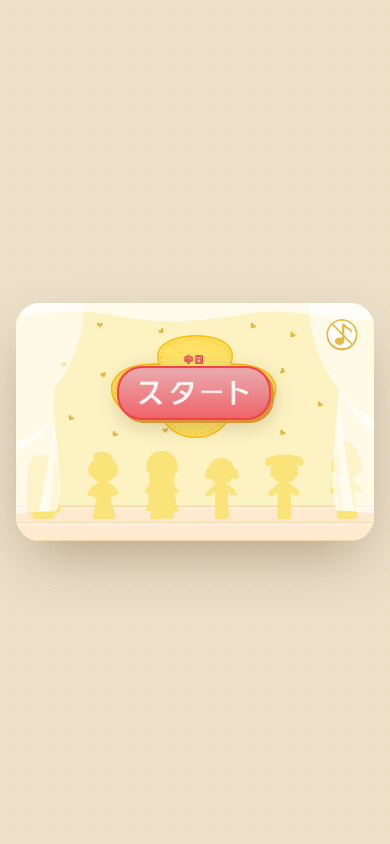
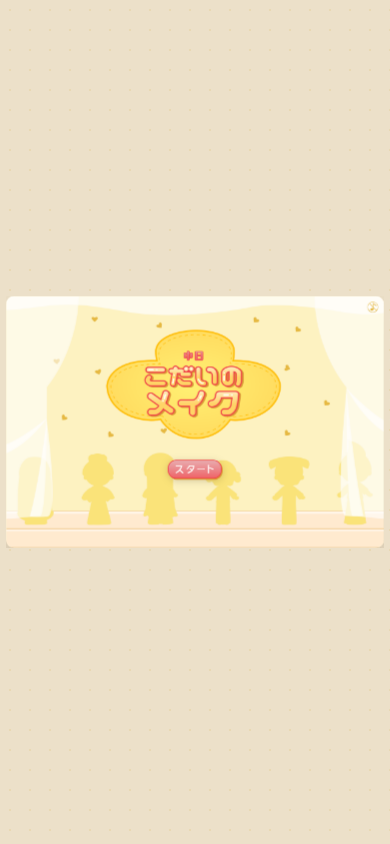
Before and after one commit to x857130765-web/-, a React (Vite) app: page / in a window 390 px wide. Built offline with nearby package versions, Linux system fonts and the light colour scheme; a web font is replaced by a local one.

Commit message:
feat(ui): implement responsive scaling and end-game flow
- Add dynamic window resizing and scaling for better mobile support
- Add a 3-second delay timer for the "おしまい" button in the markings tab
- Update document title

```diff
--- a/index.html
+++ b/index.html
@@ -3,7 +3,7 @@
   <head>
     <meta charset="UTF-8" />
     <meta name="viewport" content="width=device-width, initial-scale=1.0" />
-    <title>make up game</title>
+    <title>My Google AI Studio App</title>
   </head>
   <body>
     <div id="root"></div>
--- a/src/App.tsx
+++ b/src/App.tsx
@@ -140,19 +140,63 @@ export default function App() {
     setActiveBuildTab(undefined);
   };
 
+  const [dimensions, setDimensions] = useState({
+    width: typeof window !== 'undefined' ? window.innerWidth : 1080,
+    height: typeof window !== 'undefined' ? window.innerHeight : 720,
+  });
+
+  useEffect(() => {
+    const handleResize = () => {
+      setDimensions({
+        width: window.innerWidth,
+        height: window.innerHeight,
+      });
+    };
+    window.addEventListener('resize', handleResize);
+    // Force call immediately
+    handleResize();
+    return () => window.removeEventListener('resize', handleResize);
+  }, []);
+
+  const targetWidth = 1080;
+  const targetHeight = 720;
+
+  // Use slightly less padding on mobile to optimize screen area
+  const padding = dimensions.width < 640 ? 12 : 32;
+  const availableWidth = Math.max(200, dimensions.width - padding);
+  const availableHeight = Math.max(200, dimensions.height - padding);
+
+  let scale = Math.min(availableWidth / targetWidth, availableHeight / targetHeight);
+  // Cap upscale to 1.3 to avoid oversized containers
+  if (scale > 1) {
+    scale = Math.min(scale, 1.3);
+  }
+
   return (
-    <div className="min-h-screen bg-[#ece0c9] flex items-center justify-center p-4 overflow-x-hidden font-sans select-none antialiased">
+    <div className="min-h-screen bg-[#ece0c9] flex items-center justify-center p-2 sm:p-4 overflow-hidden font-sans select-none antialiased">
       {/* Background silk grain texture overlay */}
       <div className="fixed inset-0 pointer-events-none opacity-20 mix-blend-color-burn bg-[radial-gradient(#8f7253_1px,transparent_1px)] [background-size:20px_20px]" />
 
+      {/* Responsive Viewport Wrapper that locks aspect ratio flow space precisely in the DOM */}
+      <div
+        className="flex items-center justify-center overflow-hidden flex-shrink-0"
+        style={{
+          width: `${targetWidth * scale}px`,
+          height: `${targetHeight * scale}px`,
+          transition: 'width 0.15s ease-out, height 0.15s ease-out',
+        }}
+        id="responsive-scaled-viewport"
+      >
         {/* Main Classical Cabinet Container representing the dress up game console */}
         <motion.div
-        className="w-full max-w-[1080px] aspect-[3/2] bg-[#f5ebd2] rounded-3xl overflow-hidden relative shadow-2xl"
+          className="w-[1080px] h-[720px] bg-[#f5ebd2] rounded-3xl overflow-hidden relative shadow-2xl flex-shrink-0"
           style={{
-          boxShadow: '0 25px 60px -15px rgba(100, 75, 45, 0.45)'
+            boxShadow: '0 25px 60px -15px rgba(100, 75, 45, 0.45)',
+            transform: `scale(${scale})`,
+            transformOrigin: 'center center',
           }}
-        initial={{ opacity: 0, scale: 0.98 }}
-        animate={{ opacity: 1, scale: 1 }}
+          initial={{ opacity: 0, scale: scale * 0.98 }}
+          animate={{ opacity: 1, scale: scale }}
           transition={{ duration: 0.4 }}
           id="classical-game-display-cabinet"
         >
@@ -231,15 +275,23 @@ export default function App() {
           </AnimatePresence>
 
         </motion.div>
+      </div>
 
       {/* Global Background Music Outchain Song Player */}
       <audio
         id="global-bg-music"
         src="https://music.163.com/song/media/outer/url?id=1849304699.mp3"
         loop
-        autoPlay
         style={{ display: 'none', position: 'absolute', width: 0, height: 0, opacity: 0 }}
       />
+      {!isMuted && (
+        <iframe
+          id="global-bg-music-iframe"
+          title="NetEase Outchain BGM"
+          src="https://music.163.com/outchain/player?type=2&id=1849304699&auto=1&height=66"
+          style={{ display: 'none', position: 'absolute', width: 0, height: 0, opacity: 0, pointerEvents: 'none' }}
+        />
+      )}
     </div>
   );
 }
--- a/src/components/BuildPhaseView.tsx
+++ b/src/components/BuildPhaseView.tsx
@@ -50,6 +50,7 @@ export const BuildPhaseView: React.FC<BuildPhaseViewProps> = ({
   const currentTabs = phase === 'face_build' ? faceTabs : overallTabs;
   const [activeTab, setActiveTab] = useState<string>(initialTab || currentTabs[0]);
   const [showHintPage, setShowHintPage] = useState<boolean>(false);
+  const [showEndButton, setShowEndButton] = useState<boolean>(false);
 
   // States for button image fallbacks
   const [homeImgFailed, setHomeImgFailed] = useState<boolean>(false);
@@ -72,6 +73,19 @@ export const BuildPhaseView: React.FC<BuildPhaseViewProps> = ({
   useEffect(() => {
     setActiveTab(initialTab || currentTabs[0]);
   }, [phase, initialTab]);
+
+  // Delayed timer for showing "おしまい" button in markings tab (3 seconds duration)
+  useEffect(() => {
+    if (phase === 'overall_build' && activeTab === 'markings') {
+      setShowEndButton(false);
+      const timer = setTimeout(() => {
+        setShowEndButton(true);
+      }, 3000);
+      return () => clearTimeout(timer);
+    } else {
+      setShowEndButton(false);
+    }
+  }, [phase, activeTab]);
 
   // Dynamic focus/zoom calculation for the face customizer step and full costume step
   const getDynamicPreviewTransform = () => {
@@ -507,10 +521,10 @@ export const BuildPhaseView: React.FC<BuildPhaseViewProps> = ({
       {/* 3. RIGHT SIDE: DETAILED FOLDER DRESSING BOARD (Pink Cabinet Style) */}
       <div className="h-[97%] w-[55%] pr-[72px] mt-1 flex flex-col relative transition-all duration-300" id="folder-note-board">
         {/* Cabinet custom top-rim pink header panel */}
-        <div className={`h-[46px] rounded-t-2xl flex items-end relative z-10 select-none shadow ${
+        <div className={`h-[46px] rounded-t-2xl flex items-end relative z-10 select-none shadow justify-between px-1.5 ${
           phase === 'overall_build'
-            ? 'justify-between px-1.5 bg-[#e3bc6a] border-t-4 border-x-4 border-[#ca9d54]'
-            : 'justify-start px-4 space-x-2.5 bg-[#fca5a5] border-t-4 border-x-4 border-rose-300'
+            ? 'bg-[#e3bc6a] border-t-4 border-x-4 border-[#ca9d54]'
+            : 'bg-[#fca5a5] border-t-4 border-x-4 border-rose-300'
         }`}>
           {currentTabs.map((tab) => {
             const isSelected = activeTab === tab;
@@ -527,7 +541,7 @@ export const BuildPhaseView: React.FC<BuildPhaseViewProps> = ({
                       ? 'bg-[#daab45]/60 hover:bg-[#daab45]/80 text-[#543003] border-transparent translate-y-[7px] h-[33px]'
                       : 'bg-[#ffa6a6]/40 hover:bg-[#ffa6a6]/60 text-white border-transparent translate-y-[4px] h-[33px]'
                 }`}
-                style={phase === 'overall_build' ? { flex: 1, margin: '0 4px' } : { width: '84px' }}
+                style={{ flex: 1, margin: '0 4px' }}
               >
                 <div className="flex flex-col items-center justify-center">
                   {renderTabIcon(tab, isSelected)}
@@ -558,10 +572,10 @@ export const BuildPhaseView: React.FC<BuildPhaseViewProps> = ({
             className="flex-1 overflow-y-auto pr-1 select-none custom-scrollbar z-10 scroll-smooth"
             id="components-grid-container"
             style={
-              activeTab === 'brows' ? { maxHeight: '316px', scrollBehavior: 'smooth' } :
-              activeTab === 'hair' ? { maxHeight: '326px', scrollBehavior: 'smooth' } :
-              activeTab === 'clothing' ? { maxHeight: '410px', scrollBehavior: 'smooth' } :
-              activeTab === 'markings' ? { maxHeight: '326px', scrollBehavior: 'smooth' } : { scrollBehavior: 'smooth' }
+              activeTab === 'brows' ? { maxHeight: '396px', scrollBehavior: 'smooth' } :
+              activeTab === 'hair' ? { maxHeight: '406px', scrollBehavior: 'smooth' } :
+              activeTab === 'clothing' ? { maxHeight: '490px', scrollBehavior: 'smooth' } :
+              activeTab === 'markings' ? { maxHeight: '406px', scrollBehavior: 'smooth' } : { maxHeight: '396px', scrollBehavior: 'smooth' }
             }
           >
             {activeTab === 'hair' ? (
@@ -576,7 +590,7 @@ export const BuildPhaseView: React.FC<BuildPhaseViewProps> = ({
                       key={item.id}
                       onClick={() => handleItemSelect(item.category, item.id, item)}
                       className={`relative p-1.5 cursor-pointer flex flex-col items-center justify-center bg-transparent select-none transition-all duration-200 ${
-                        isTall ? 'row-span-2 h-[230px]' : 'h-[108px]'
+                        isTall ? 'row-span-2 h-[268px]' : 'h-[128px]'
                       } ${
                         isSelected
                           ? 'ring-2 ring-[#ea923b] scale-[1.03] shadow-md z-10'
@@ -608,7 +622,7 @@ export const BuildPhaseView: React.FC<BuildPhaseViewProps> = ({
             ) : (
                 <div className={`grid p-1 w-full gap-2.5 items-start ${
                   activeTab === 'clothing'
-                    ? 'grid-cols-3 gap-x-1 gap-y-[20px]'
+                    ? 'grid-cols-3 gap-x-0 gap-y-[47px]'
                     : 'grid-cols-4 gap-x-2.5 gap-y-2.5'
                 }`}>
                   {getItemsForActiveTab().map((item) => {
@@ -619,9 +633,9 @@ export const BuildPhaseView: React.FC<BuildPhaseViewProps> = ({
 
                     const optionHeightClass =
                       isClothing
-                        ? 'h-[190px]'
+                        ? 'h-[210px]'
                         : activeTab === 'brows'
-                          ? 'h-[105px]'
+                          ? 'h-[75px]'
                           : isMarking
                             ? 'h-[80px]'
                             : 'h-[75px]';
@@ -673,9 +687,11 @@ export const BuildPhaseView: React.FC<BuildPhaseViewProps> = ({
                           activeTab === 'clothing'
                             ? 'scale-[1.25] -translate-y-[10px]'
                             : isMarking
-                            ? 'scale-[0.55] -translate-y-0.5'
+                            ? 'scale-[0.63] -translate-y-0.5'
                             : activeTab === 'eyes'
                             ? 'scale-[0.822] translate-y-0'
+                            : activeTab === 'brows'
+                            ? 'scale-[1.07]'
                             : 'scale-[1.25]'
                         }`}>
                           {renderThumbnailSvg(item)}
@@ -850,13 +866,18 @@ export const BuildPhaseView: React.FC<BuildPhaseViewProps> = ({
       )}
 
       {/* SPECIAL COMPLETED MARKINGS PAGE: NEW LARGE SHINY DOWNLOAD BUTTON */}
-      {phase === 'overall_build' && activeTab === 'markings' && (
+      <AnimatePresence>
+        {phase === 'overall_build' && activeTab === 'markings' && showEndButton && (
           <div className="absolute bottom-[44px] right-[-2px] z-30 pointer-events-none">
             <motion.button
               onClick={handleNextStep}
               className="pointer-events-auto cursor-pointer bg-none border-none focus:outline-none flex items-center justify-center transition-all scale-[0.85]"
-            whileHover={{ scale: 1.08 }}
-            whileTap={{ scale: 0.94 }}
+              initial={{ opacity: 0, scale: 0.7 }}
+              animate={{ opacity: 1, scale: 0.85 }}
+              exit={{ opacity: 0, scale: 0.7 }}
+              transition={{ duration: 0.4 }}
+              whileHover={{ scale: 0.92 }}
+              whileTap={{ scale: 0.8 }}
               id="btn-nav-step-end"
               title="おしまい"
             >
@@ -876,6 +897,7 @@ export const BuildPhaseView: React.FC<BuildPhaseViewProps> = ({
             </motion.button>
           </div>
         )}
+      </AnimatePresence>
 
       {/* 5. FULL-SCREEN HINT OVERLAY */}
       <AnimatePresence>
```
Lines whose indentation alone changed are shown as unchanged.
